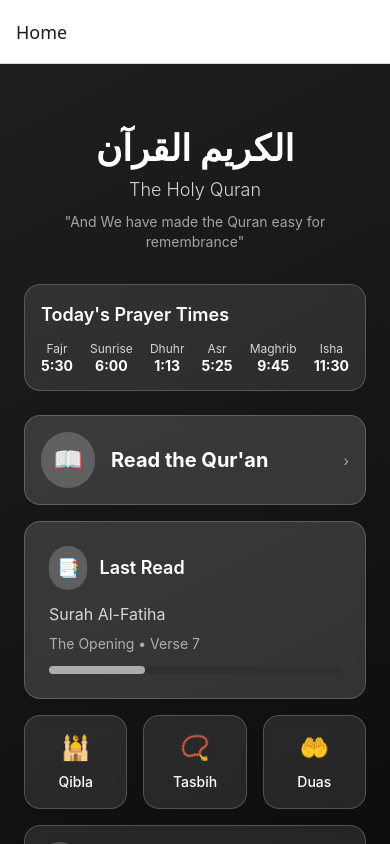
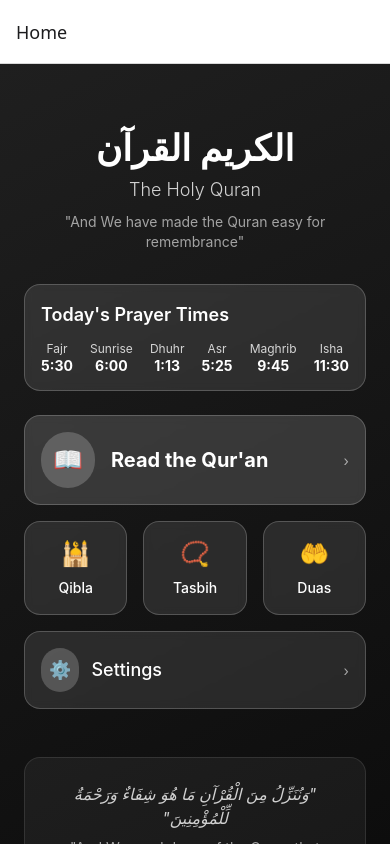
Before and after one commit to Saher-Anwar/Advanced_Quran_App, a React Native app in the folder frontend/: screen /Home in a window 390 px wide. Built offline with nearby package versions, Linux system fonts and the light colour scheme.

Commit message:
Removed Last Read Card section

```diff
--- a/frontend/screens/HomeScreen.tsx
+++ b/frontend/screens/HomeScreen.tsx
@@ -45,19 +45,6 @@ const HomeScreen = () => {
           <View className="space-y-4 px-6">
             {/* Read Quran Card */}
             <CustomListItem title={"Read the Qur'an"} icon={'📖'} onPress={navigateToChapterList} />
-
-            {/* Last Read Card */}
-            <View className="rounded-2xl border border-white/20 bg-white/15 p-6 backdrop-blur-sm">
-              <View className="mb-3 flex-row items-center">
-                <View className="mr-3 rounded-full bg-white/20 p-2">
-                  <Text className="text-lg text-white">📑</Text>
-                </View>
-                <Text className="text-lg font-semibold text-white">Last Read</Text>
-              </View>
-              <Text className="mb-2 text-base text-white/80">Surah Al-Fatiha</Text>
-              <Text className="text-sm text-white/60">The Opening • Verse 7</Text>
-              <ProgressBar progressAmount={33} />
-            </View>
 
             {/* Quick Actions Grid */}
             <View className="flex-row space-x-4">
```
